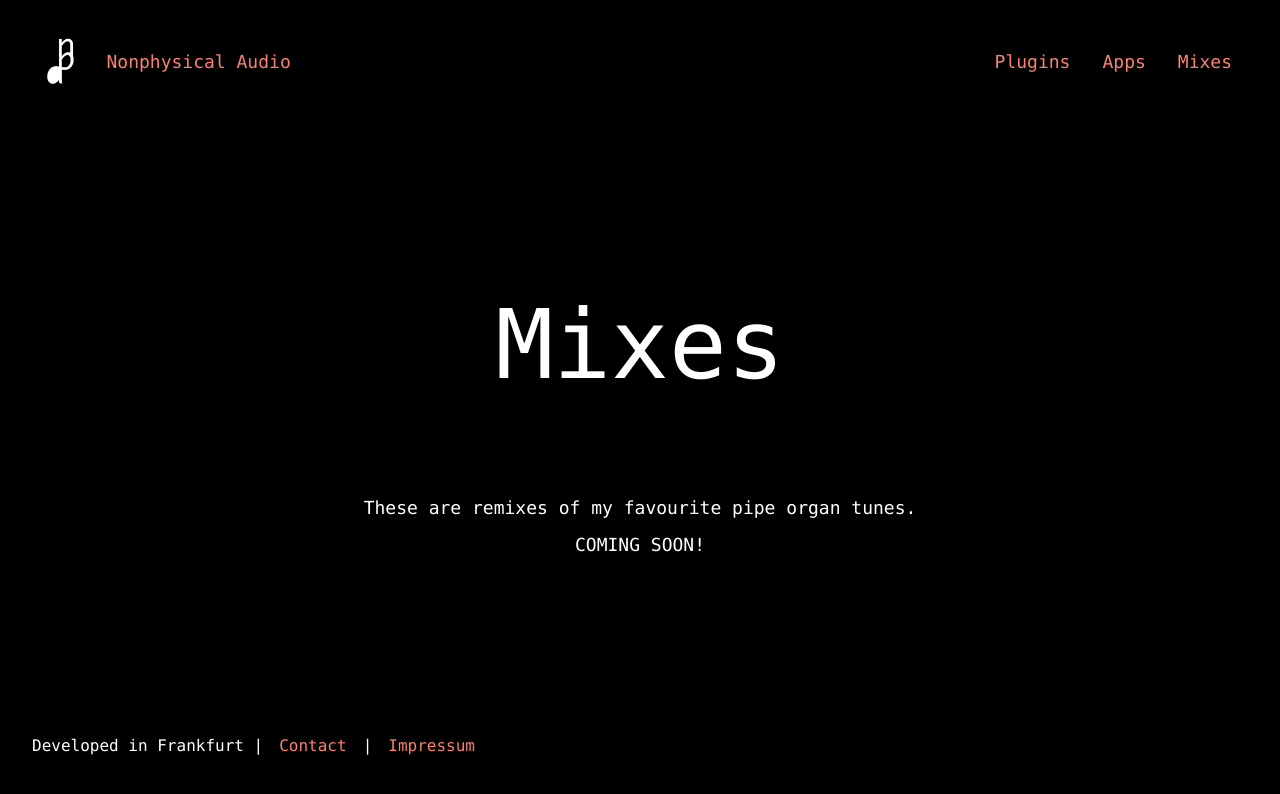
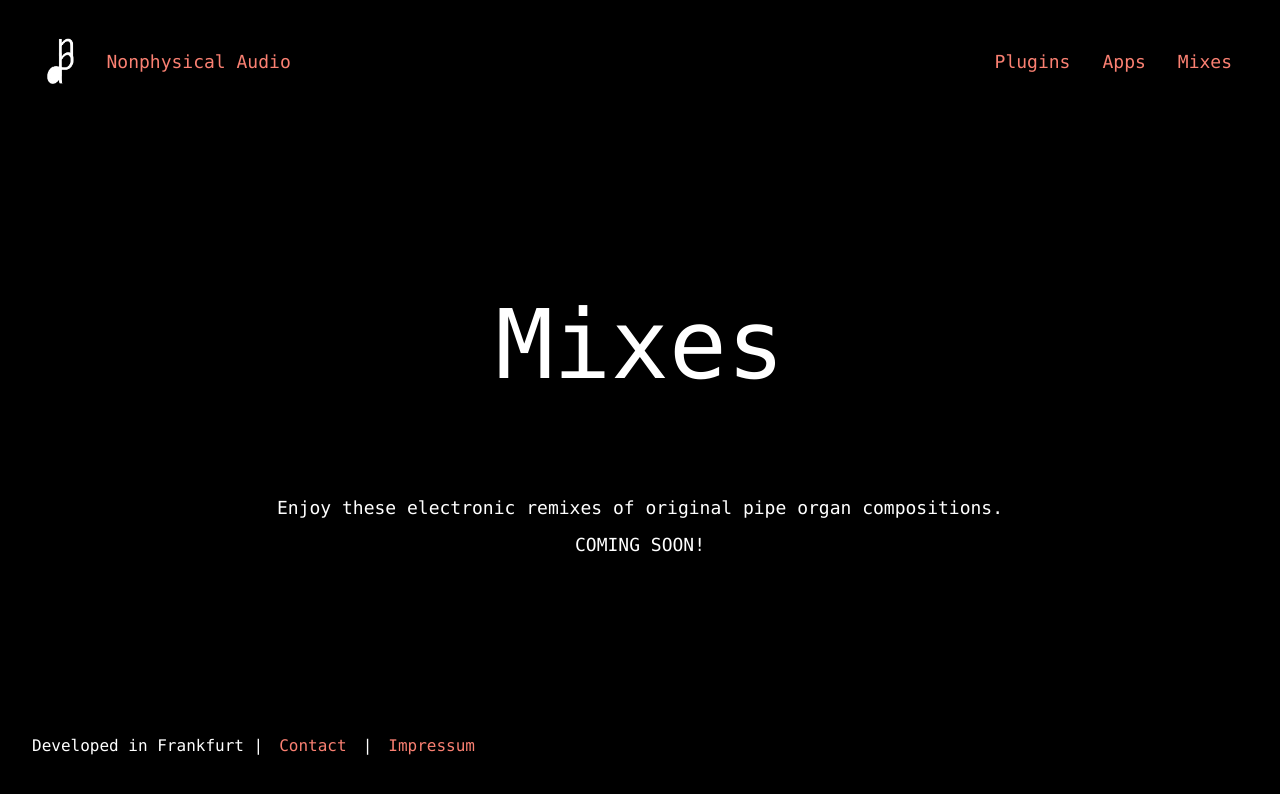
Before and after one commit to pcbergbusch/nonphysicalaudio, a React (Create React App) app: page / in a window 1280 px wide. Both pictures are taken after a click on the element "Mixes". Shown: the top 794 px of the page. Built offline with nearby package versions, Linux system fonts and the light colour scheme.

Commit message:
add root path to package.json

```diff
--- a/package.json
+++ b/package.json
@@ -4,6 +4,7 @@
   "repository": {
     "url": "git+https://github.com/pcbergbusch/nonphysicalaudio.git"
   },
+  "homepage": ".",
   "description": "Website for Nonphysical Audio",
   "scripts": {
     "start": "react-scripts start",
--- a/src/App.tsx
+++ b/src/App.tsx
@@ -174,7 +174,7 @@ const App = () => {
           <div
             className="pageText"
           >
-              These are remixes of my favourite pipe organ tunes.
+              Enjoy these electronic remixes of original pipe organ compositions.
           </div>
           <div className="break"></div>
           <div
```
